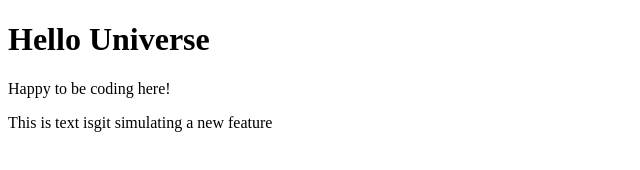
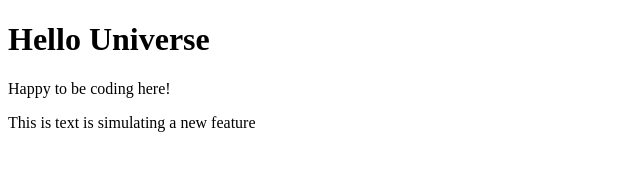
Before and after one commit to ReillySweat/test-project, a plain HTML site: page index.html in a window 1280 px wide. Shown: the full height of the page, 0-640 px from the left. Drawn offline with Linux system fonts and the light colour scheme.

```diff
--- a/index.html
+++ b/index.html
@@ -11,6 +11,6 @@
 <p>
   Happy to be coding here!
 </p>
-<div>This is text isgit simulating a new feature</div>
+<div>This is text is simulating a new feature</div>
 </body>
 </html>
```
